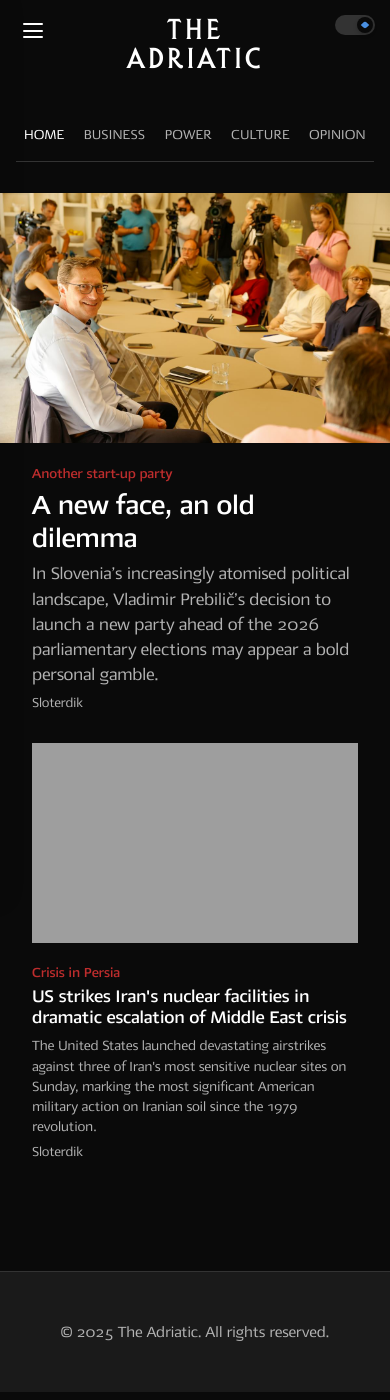
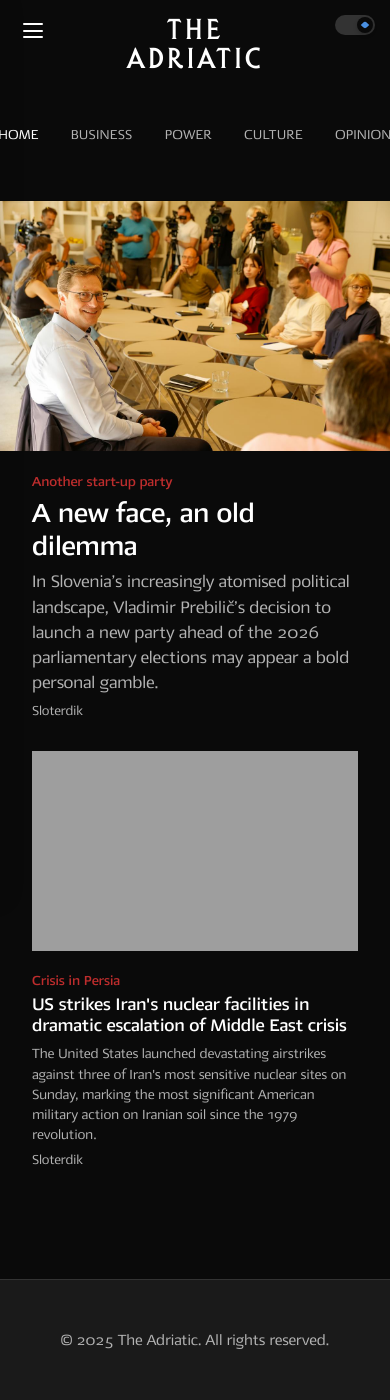
Before and after one commit to tfhoerest/azt, a Jekyll site: the page built from index.html, in a window 390 px wide. Built offline with Jekyll 4.4.1, drawn with Linux system fonts in a browser that asks for light colours; some web fonts are replaced; the list of posts is cut into pages by our own code.

Commit message:
Update default.html

```diff
--- a/_layouts/default.html
+++ b/_layouts/default.html
@@ -605,39 +605,28 @@
         /* MOBILE OPTIMIZATION */
         @media (max-width: 48em) {
             /* Make masthead container full width with full-width border */
+  .masthead {
+    padding: var(--z-ds-space-s);
+    border-bottom: none;
+  }
+
   .masthead-container {
     max-width: none;
     margin: 0;
     padding-left: 0;
     padding-right: 0;
-    padding-bottom: var(--z-ds-space-s);
-    border-bottom: none;
-    position: relative;
-  }
-
-              .masthead-container::after {
-    content: '';
-    position: absolute;
-    bottom: 0;
-    left: 0;
-    right: 0;
-    width: auto;
-    height: 1px;
-    background: var(--z-ds-color-border);
-  }
-
-  .masthead {
-    padding: var(--z-ds-space-s);
+    padding-bottom: 0;
     border-bottom: none;
   }
 
-            .main-nav {
-  padding-left: 0.5rem; /* instead of var(--z-ds-space-s) */
-  padding-right: 0.5rem;
-  flex-wrap: nowrap;
-  justify-content: space-between;
-  gap: 0.5rem;
-}
+  .main-nav {
+    margin-bottom: 0.5rem;
+  }
+
+  .main-content {
+    margin-top: 0;
+    padding: 15px var(--z-ds-space-s);
+  }
 
             .theme-toggle {
                 top: 15px;
```
